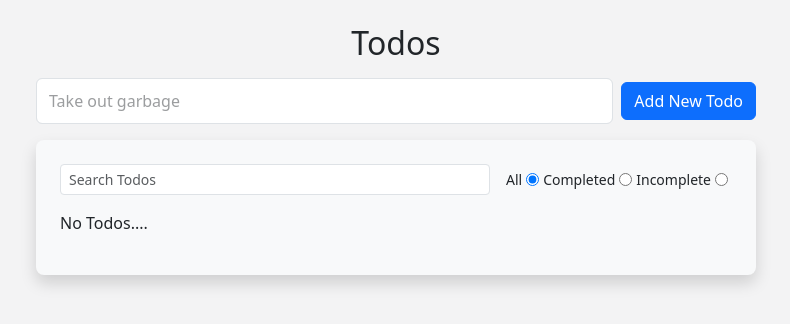
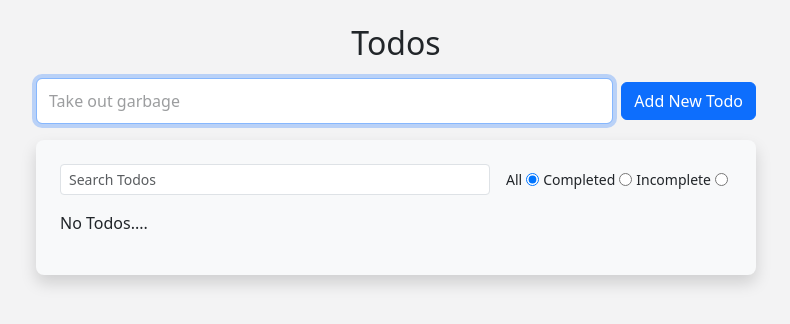
Before and after one commit to csgomez/todos-ts-react-redux, a React (Vite) app: page / in a window 1280 px wide. Shown: the top 324 px of the page, without its empty margins (244-1034 px from the left). Built offline with nearby package versions, Linux system fonts and the light colour scheme.

Commit message:
AddTodoForm's input is highlighted when the page is first loaded. It should make using the app easier to understand.

```diff
--- a/src/features/todos/AddTodoForm.tsx
+++ b/src/features/todos/AddTodoForm.tsx
@@ -1,10 +1,18 @@
-import React, { useState } from 'react';
+import React, { useEffect, useRef, useState } from 'react';
 import { addTodo } from './todosSlice';
 import { useAppDispatch } from '../../app/hooks';
 
 const AddTodoForm = () => {
   const [title, setTitle] = useState<string>('');
+  const titleInputRef = useRef<HTMLInputElement>(null);
   const dispatch = useAppDispatch();
+
+  // Focus on adding new todos when page is loaded
+  useEffect(() => {
+    if (titleInputRef.current) {
+      titleInputRef.current.focus();
+    }
+  }, []);
 
   const handleSubmit = (e: React.FormEvent<HTMLFormElement>) => {
     e.preventDefault();
@@ -27,6 +35,7 @@ const AddTodoForm = () => {
           className="form-control me-2 lh-lg flex-grow-1"
           placeholder="Take out garbage"
           autoComplete="off"
+          ref={titleInputRef}
         />
       </div>
       <button type="submit" className="btn btn-primary">
```
